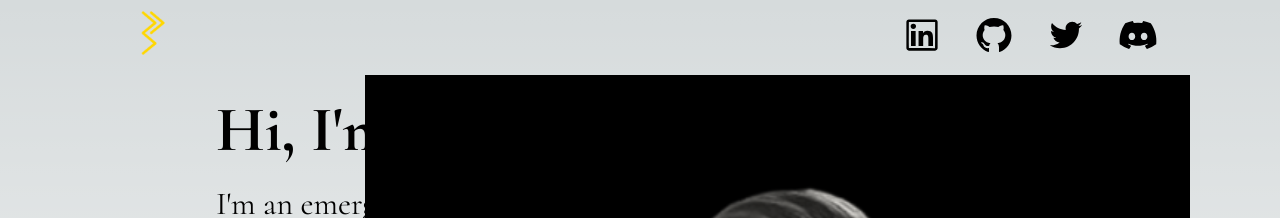
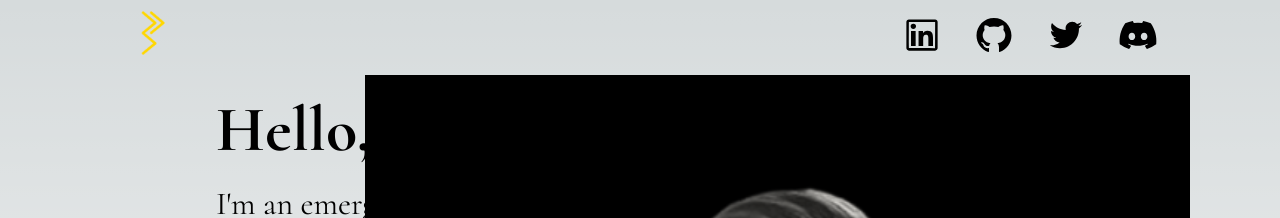
Before and after one commit to bperry13/portfolio, a Next.js app: page / in a window 1280 px wide. Shown: the top 218 px of the page. Built offline with nearby package versions, Linux system fonts and the light colour scheme.

Commit message:
Added link to Portfolio page

```diff
--- a/app/page.js
+++ b/app/page.js
@@ -39,7 +39,7 @@
       </div>
       <div className={styles.page}>
         <div className={styles.title}>
-          <h1>Hi, I'm Brett.</h1>
+          <h1>Hello, I'm Brett.</h1>
           <p>
             I'm an emerging software engineer based in Texas. Have a look around
             and let me know if you're interested in working together.
```
